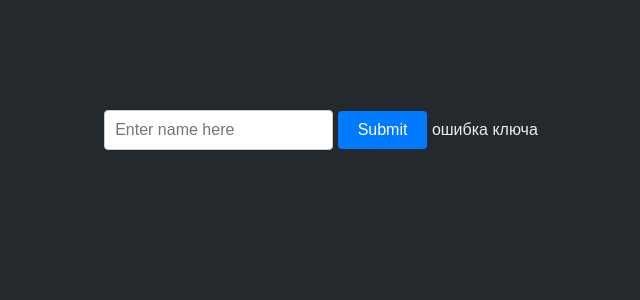
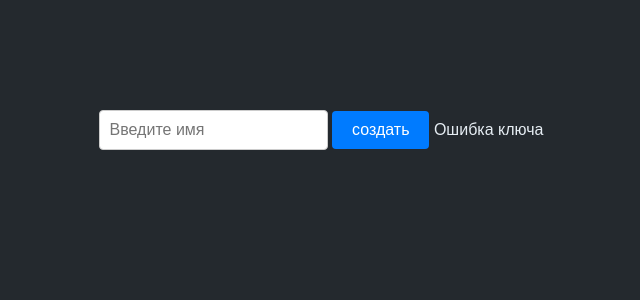
Before and after one commit to hexqueller/ToDoList, a Flask app: a page that uses python/templates/index.html in a window 1280 px wide. Shown: the part 308-608 px from the top of the page, without its empty margins (319-959 px from the left). Run offline with Flask 3, Linux system fonts and the light colour scheme.

Commit message:
фикс логики

```diff
--- a/python/app.py
+++ b/python/app.py
@@ -54,14 +54,17 @@ def index():
     if request.method == 'POST':
         text = request.form['text']
         id = generate_id_key(text)
-        return redirect(url_for('workflow', name=text, id=id))
+        if not check_user(text, id):
+            return render_template('index.html', error_message=" Пользователь уже существует")
+        else:
+            return redirect(url_for('workflow', name=text, id=id))
     else:
         return render_template('index.html', error_message="")
 
 @app.route('/<string:name>/<int:id>')
 def workflow(name, id):
     if str(id) != generate_id_key(name):
-        return render_template('index.html', error_message="ошибка ключа")
+        return render_template('index.html', error_message=" Ошибка ключа")
     else:
         exist = check_user(name, id)
         if exist == 0:
@@ -73,7 +76,7 @@ def workflow(name, id):
             else:
                 return render_template('index.html', error_message=message)
         else:
-            return render_template('index.html', error_message="ошибка 403")
+            return render_template('index.html', error_message=" Ошибка 403")
 
 if __name__ == '__main__':
     app.run(host='0.0.0.0', port=config["port"], debug=config["debug"])
--- a/python/templates/index.html
+++ b/python/templates/index.html
@@ -7,8 +7,8 @@ Welcome
 {% block body %}
 <div class="container">
     <form method="POST" action="/">
-        <input type="text" name="text" id="inputField" placeholder="Enter name here">
-        <button type="submit" id="submitButton">Submit</button>
+        <input type="text" name="text" id="inputField" placeholder="Введите имя">
+        <button type="submit" id="submitButton">создать</button>
         <span id="dynamicText">{{ error_message }}</span>
     </form>
 </div>
```
